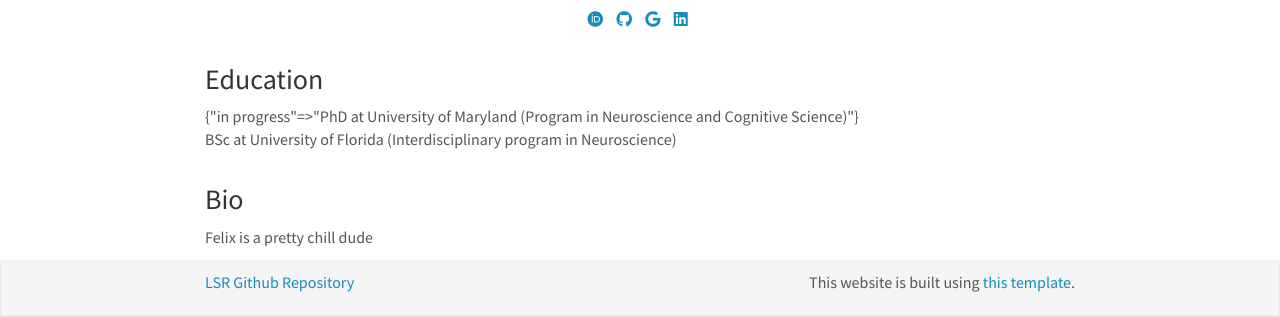
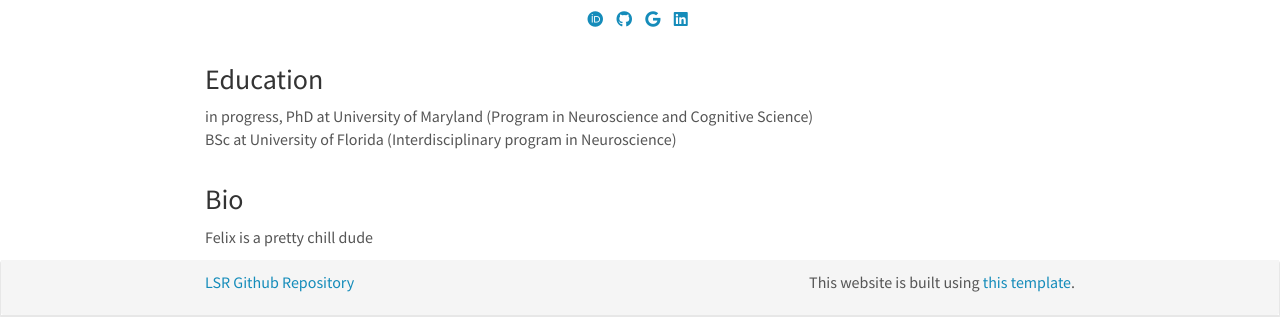
Before and after one commit to NEI-LSR/Section-on-Perception-Cognition-and-Action, a Jekyll site: the page built from _pages/team/_posts/2020-09-01-felix-bartsch.md, in a window 1280 px wide. Shown: the part 360-677 px from the top of the page. Built offline with Jekyll 4.4.1, drawn with Linux system fonts in a browser that asks for light colours; nearby versions of some CDN libraries.

Commit message:
colons not allowed

```diff
--- a/_pages/team/_posts/2020-09-01-felix-bartsch.md
+++ b/_pages/team/_posts/2020-09-01-felix-bartsch.md
@@ -14,7 +14,7 @@ social:
     twitter:
     linkedin: https://www.linkedin.com/in/felix-bartsch-4bb67b99/
 education:
- - in progress: PhD at University of Maryland (Program in Neuroscience and Cognitive Science)
+ - in progress, PhD at University of Maryland (Program in Neuroscience and Cognitive Science)
  - BSc at University of Florida (Interdisciplinary program in Neuroscience)
 ---
 
```
Also changed, not shown: _pages/team/_posts/2020-01-19-danny-garside.md (+1 -1 lines).
